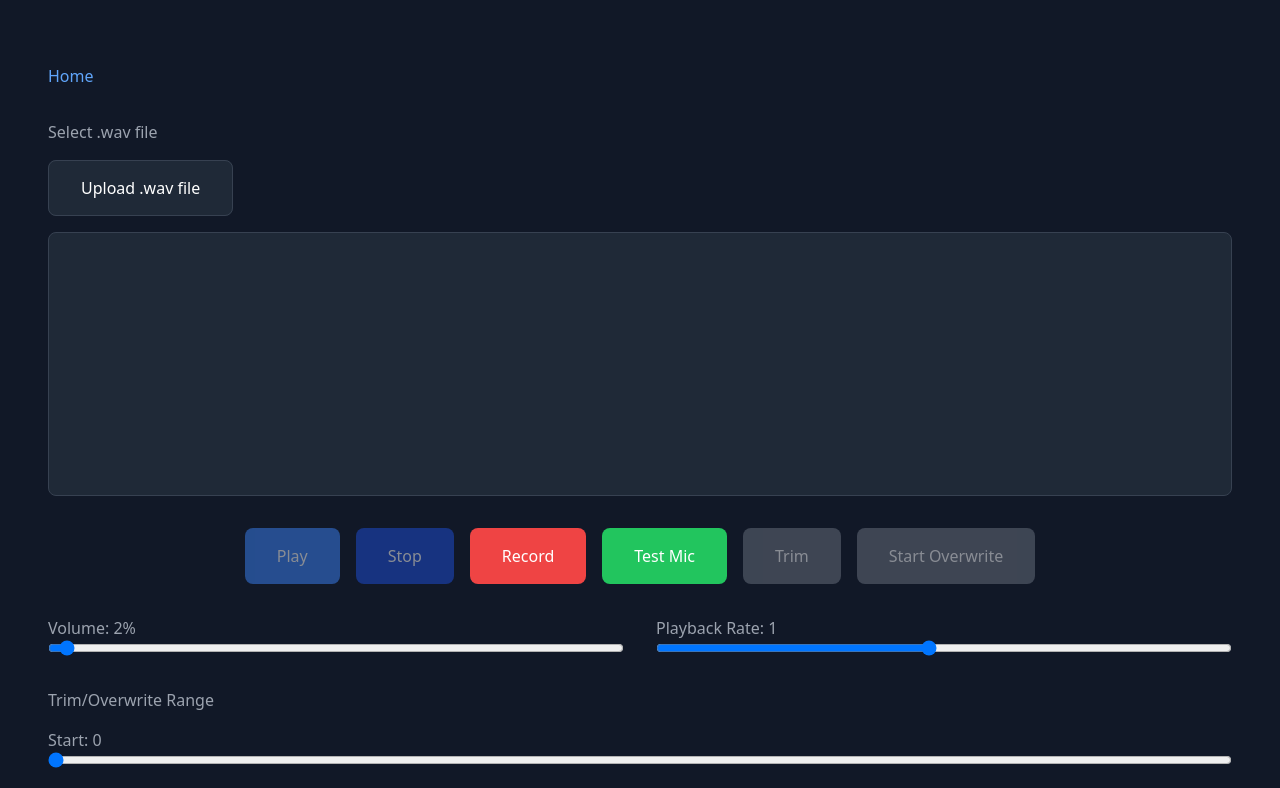
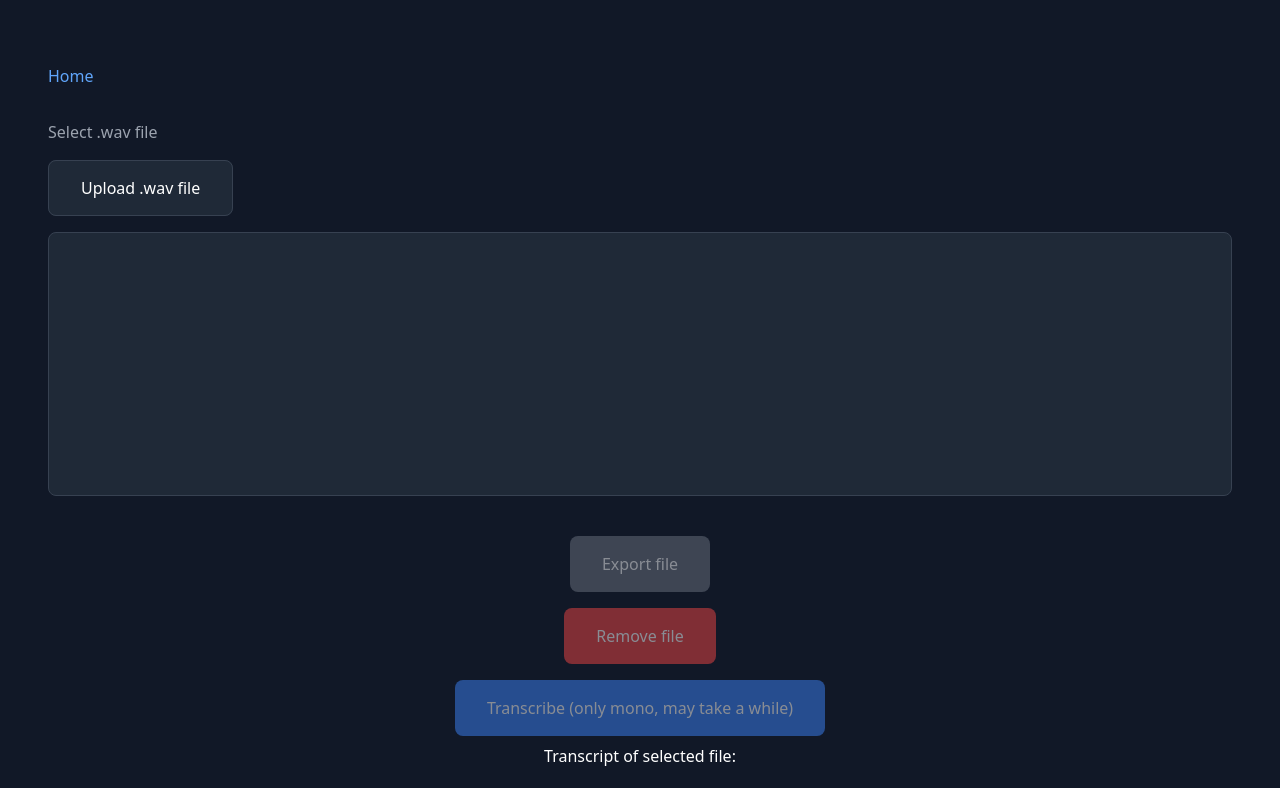
Before and after one commit to hamspncr/CSCI3280_Project, a React (Vite) app in the folder client/: page /audio-editor in a window 1280 px wide. Shown: the top 788 px of the page. Built offline with nearby package versions, Linux system fonts and the light colour scheme.

Commit message:
Audio transcript with Wit, export wave, remove wave

```diff
--- a/client/src/routes/audio-editor.jsx
+++ b/client/src/routes/audio-editor.jsx
@@ -1,11 +1,13 @@
 import { useRef, useState } from "react";
 import {
   audioToArrayBuffer,
+  createWaveBlob,
   framesToAudioBuffer,
   overwriteSection,
   parseFMT,
   readWave,
   saveWave,
+  speech2text,
   trimAudioBuffer,
 } from "../utils/utils";
 
@@ -20,6 +22,8 @@
   const [audioLibrary, setAudioLibrary] = useState([]);
   const [loadedAudioData, setLoadedAudioData] = useState(null);
   const [volume, setVolume] = useState(0.02);
+  const [transcribing, setTranscribing] = useState(false);
+  const [transcript, setTranscript] = useState("");
 
   const context = useRef(null);
   const recorder = useRef(null);
@@ -287,6 +291,40 @@
     setRange({ ...range, end: e.target.value });
   };
 
+  const handleTranscript = async () => {
+    if (loadedAudioData && loadedAudioData.numberOfChannels === 1) {
+      setTranscribing(true);
+      const waveBlob = await createWaveBlob(
+        audioToArrayBuffer(loadedAudioData),
+        loadedAudioData.numberOfChannels,
+        loadedAudioData.sampleRate
+      );
+      const transcribed = await speech2text(await waveBlob.arrayBuffer());
+      setTranscript(transcribed);
+      setTranscribing(false);
+    }
+  };
+
+  const handleExport = () => {
+    if (loadedAudioData) {
+      saveWave(
+        audioToArrayBuffer(loadedAudioData),
+        loadedAudioData.numberOfChannels,
+        loadedAudioData.sampleRate
+      );
+    }
+  };
+
+  const handleDelete = () => {
+    if (loadedAudioData) {
+      const index = audioLibrary.findIndex(
+        (data) => data.audioData === loadedAudioData
+      );
+      setAudioLibrary((prev) => prev.splice(index, 1));
+      setLoadedAudioData(null);
+    }
+  };
+
   return (
     <>
       <div className="min-h-screen bg-gray-900 text-white p-8">
@@ -323,6 +361,38 @@
                 </option>
               ))}
             </select>
+            <div className="flex flex-col items-center">
+              <button
+                onClick={handleExport}
+                disabled={!loadedAudioData}
+                className={`bg-gray-500 hover:bg-gray-600 text-white px-8 py-4 my-2 rounded-lg ${
+                  !loadedAudioData ? "opacity-50 cursor-not-allowed" : ""
+                }`}
+              >
+                Export file
+              </button>
+              <button
+                onClick={handleDelete}
+                disabled={!loadedAudioData}
+                className={`bg-red-500 hover:bg-red-600 text-white px-8 py-4 my-2 rounded-lg ${
+                  !loadedAudioData ? "opacity-50 cursor-not-allowed" : ""
+                }`}
+              >
+                Remove file
+              </button>
+              <button
+                onClick={handleTranscript}
+                disabled={!loadedAudioData || transcribing}
+                className={`bg-blue-500 hover:bg-blue-600 text-white px-8 py-4 my-2 rounded-lg ${
+                  !loadedAudioData || transcribing
+                    ? "opacity-50 cursor-not-allowed"
+                    : ""
+                }`}
+              >
+                Transcribe (only mono, may take a while)
+              </button>
+              Transcript of selected file: {transcript}
+            </div>
 
             <div className="flex flex-wrap items-center justify-center space-x-4">
               <button
--- a/client/src/utils/utils.js
+++ b/client/src/utils/utils.js
@@ -67,6 +67,54 @@
   link.href = url;
   link.download = filename + ".wav";
   link.click();
+};
+
+// This should've been saveWave but I'm a lazy cunt
+export const createWaveBlob = async (framedata, channels, rate, intPCM = false) => {
+  const sample_width = 4; // decodeAudioData always gives floating point 32-bit samples
+  const data_chunk_size = framedata.byteLength;
+  const fmt_chunk_size = 16;
+  const audio_format = intPCM ? 1 : 3; // Pretty much never going to be integer PCM
+  const byterate = rate * channels * sample_width;
+  const block_align = channels * sample_width;
+
+  const header = new ArrayBuffer(44);
+  const view = new DataView(header);
+
+  // riff_chunk
+  view.setUint32(0, 0x52494646, false); // "RIFF"
+  view.setUint32(4, 36 + data_chunk_size, true);
+  view.setUint32(8, 0x57415645, false); // "WAVE"
+
+  // fmt_chunk
+  view.setUint32(12, 0x666d7420, false); // "fmt "
+  view.setUint32(16, fmt_chunk_size, true);
+  view.setUint16(20, audio_format, true);
+  view.setUint16(22, channels, true);
+  view.setUint32(24, rate, true);
+  view.setUint32(28, byterate, true);
+  view.setUint16(32, block_align, true);
+  view.setUint16(34, sample_width * 8, true);
+
+  // data_chunk
+  view.setUint32(36, 0x64617461, false); // "data"
+  view.setUint32(40, data_chunk_size, true);
+
+  const blob = new Blob([header, framedata], { type: "audio/wav" });
+
+  return blob;
+};
+
+// cuz can't return from inside load event for some fucking reason
+export const readFileAsDataURL = (blob) => {
+  return new Promise((resolve) => {
+    const reader = new FileReader();
+    reader.onload = () => {
+      const url = reader.result;
+      resolve(url);
+    };
+    reader.readAsDataURL(blob);
+  });
 };
 
 // Interprets the fmt_chunk, returns object for each logical section
@@ -199,6 +247,9 @@
 // - Only mono
 export const speech2text = async (file) => {
   const key = import.meta.env.VITE_WIT_API;
+  if (!key) {
+    return "No API key found, please add as environment variable";
+  } else {
     const options = {
       method: "POST",
       headers: {
@@ -209,7 +260,9 @@
     };
     const res = await fetch("https://api.wit.ai/speech", options);
     const textform = await res.text();
+    console.log(textform)
     // Chunked response, delimited with \r
     const chunks = textform.split("\r");
     return JSON.parse(chunks[chunks.length - 1]).text;
+  }
 };
```
Lines whose indentation alone changed are shown as unchanged.
